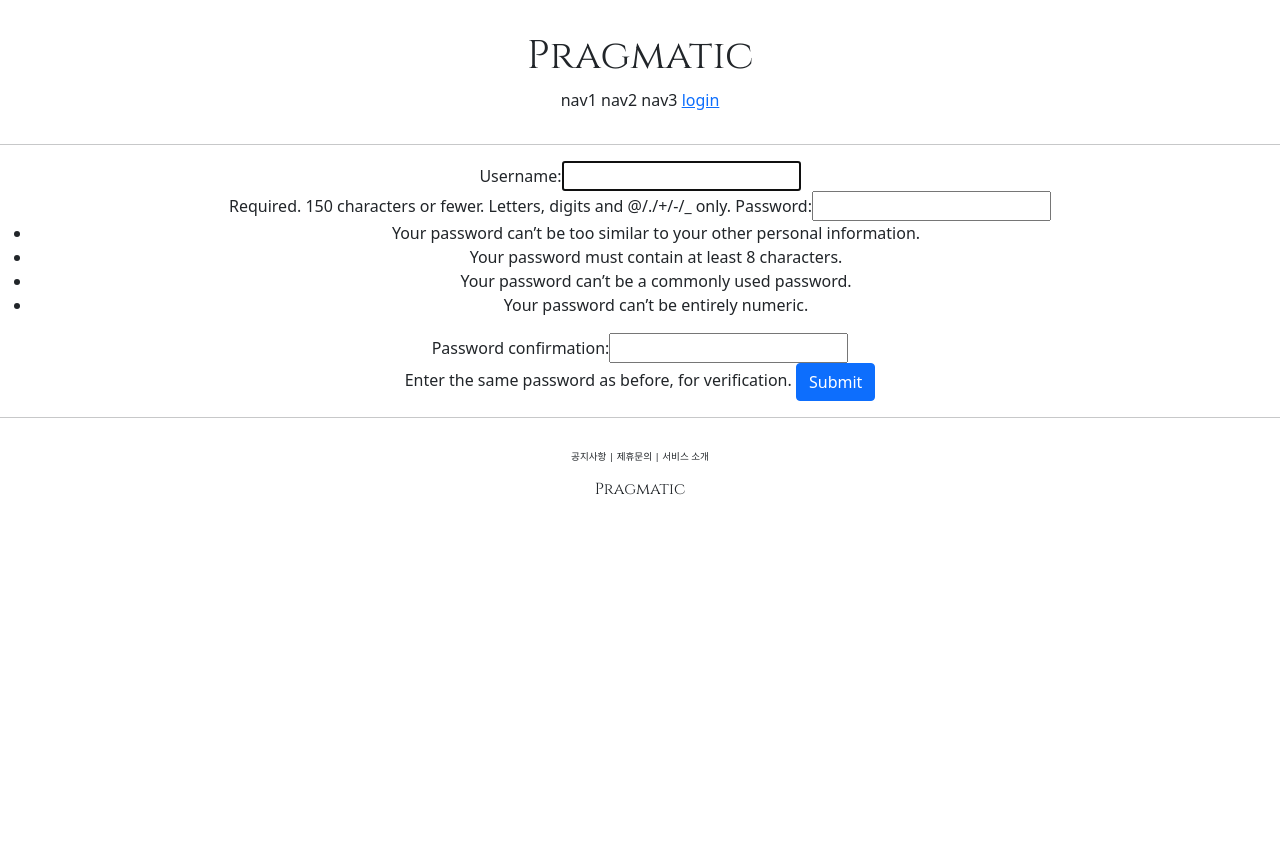
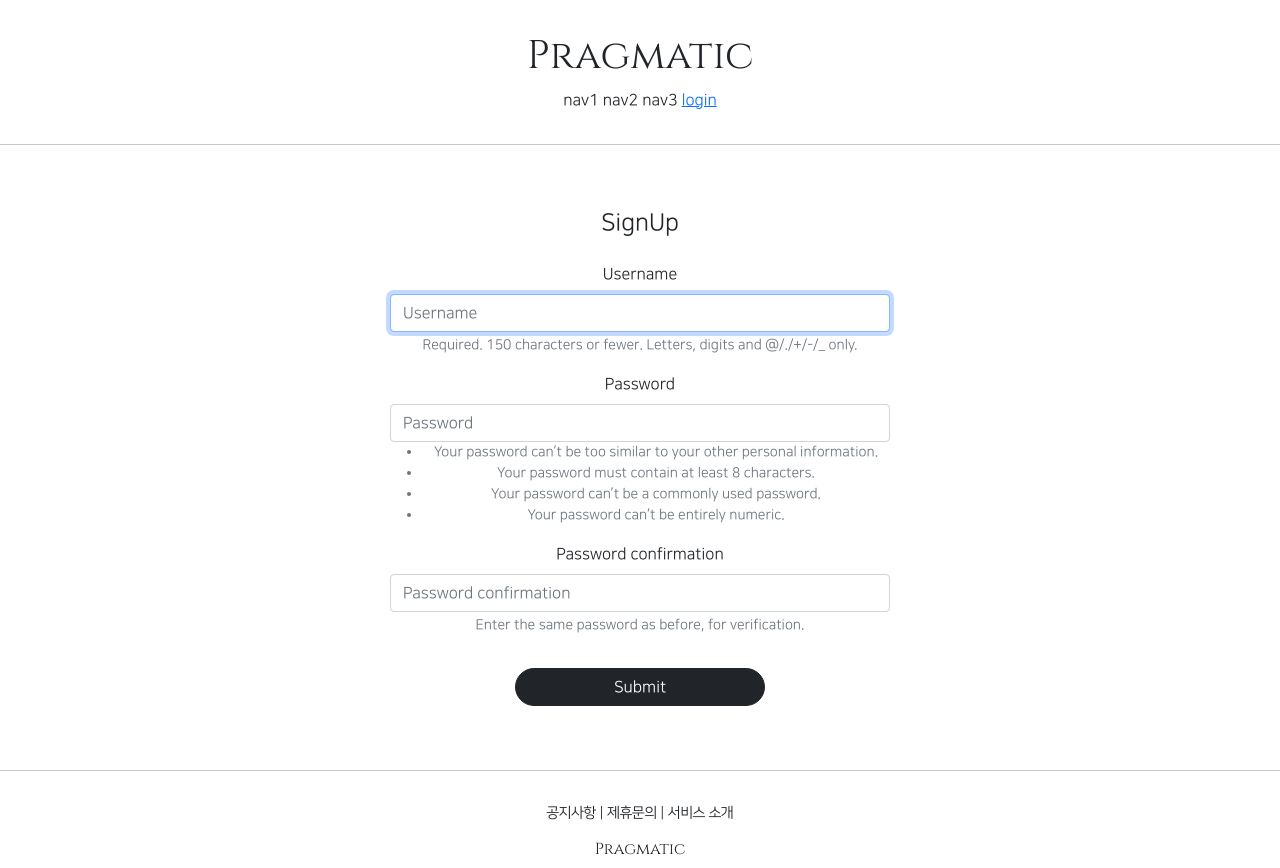
Before and after one commit to JBG0000/pragmatic, a Django app: page /account/create/ in a window 1280 px wide. Before the commit the page ends 495 px from the top, so only its background shows below. Run offline with Django 3.2, Linux system fonts and the light colour scheme; some libraries are stand-ins or nearby versions.

Commit message:
django course 23 commit

```diff
--- a/accountap/templates/accountap/create.html
+++ b/accountap/templates/accountap/create.html
@@ -1,12 +1,17 @@
 {% extends 'base.html' %}
+{% load bootstrap4 %}
 
 {% block content %}
 
-    <div style="text-align: center;">
+    <div style="text-align: center; max-width: 500px; margin: 4rem auto;">
+        <div class="mb-4">  {# 마진 바텀 4배 #}
+            <h4>SignUp</h4>
+        </div>
         <form action="{% url 'accountap:create' %}" method="post">
             {% csrf_token %} {# 필수! #}
-            {{ form }}
-            <input type="submit" class="btn btn-primary">
+            {#            {{ form }}#}
+            {% bootstrap_form form %}
+            <input type="submit" class="btn btn-dark rounded-pill col-6 mt-3">
         </form>
     </div>
 
--- a/pragmatic/settings.py
+++ b/pragmatic/settings.py
@@ -53,6 +53,7 @@ INSTALLED_APPS = [
     'django.contrib.messages',
     'django.contrib.staticfiles',
     'accountap',
+    'bootstrap4',   #부트스트랩 4 사용할때 넣어야함
 ]
 
 MIDDLEWARE = [
--- a/static/bass.css
+++ b/static/bass.css
@@ -5,7 +5,7 @@
 }
 
 .pragmatic_footer_button {
-    font-size: .6rem;
+    font-size: .9rem;
 }
 
 .pragmatic_footer {
--- a/templates/base.html
+++ b/templates/base.html
@@ -3,7 +3,7 @@
 
 {% include 'head.html' %}   <!-- 고정은 include 구문으로 html나눠서 채우기 -->
 
-<body>
+<body style="font-family: 'NanumSquareR';"> <!-- body 내부 모두 나눔글꼴으로 적용-->
 
 {% include 'header.html' %}
 
--- a/templates/head.html
+++ b/templates/head.html
@@ -14,5 +14,28 @@
     <link href="https://fonts.googleapis.com/css2?family=Cinzel&display=swap" rel="stylesheet">
 
     <!-- DEFAULT CSS LINK (css를 전체 템플릿에서 샤용 가능)-->
-    <link rel="stylesheet" type="text/css" href="{% static 'bass.css' %}">
+    <link rel="stylesheet" type="text/css" href="{% static 'bass.css' %}?after">    {# ?after을 추가해 주어야 변경 전 css를 캐시데이터로 저장하여 사용하는 브라우저를 css를 수정한대로 바로바로 적용할 수 있다 #}
+
+    <style> {# 스태틱의 폰트 폴더 안에 있는 폰트들은 이렇게 head에 정의해서 그 html에서 사용 가능 #}
+        @font-face {
+            font-family: 'NanumSquareB';
+            src: local('NanumSquareB'),
+            url("{% static 'fonts/NanumSquare_acB.ttf' %}") format("opentype");
+        }
+        @font-face {
+            font-family: 'NanumSquareEB';
+            src: local('NanumSquareEB'),
+            url("{% static 'fonts/NanumSquare_acEB.ttf' %}") format("opentype");
+        }
+        @font-face {
+            font-family: 'NanumSquareL';
+            src: local('NanumSquareL'),
+            url("{% static 'fonts/NanumSquare_acL.ttf' %}") format("opentype");
+        }
+        @font-face {
+            font-family: 'NanumSquareR';
+            src: local('NanumSquareR'),
+            url("{% static 'fonts/NanumSquare_acR.ttf' %}") format("opentype");
+        }
+    </style>
 </head>
```
Also changed, not shown: accountap/templates/accountap/login.html (+5 -10 lines), static/fonts/NanumSquare_acB.ttf (added), static/fonts/NanumSquare_acEB.ttf (added), static/fonts/NanumSquare_acL.ttf (added), static/fonts/NanumSquare_acR.ttf (added).
